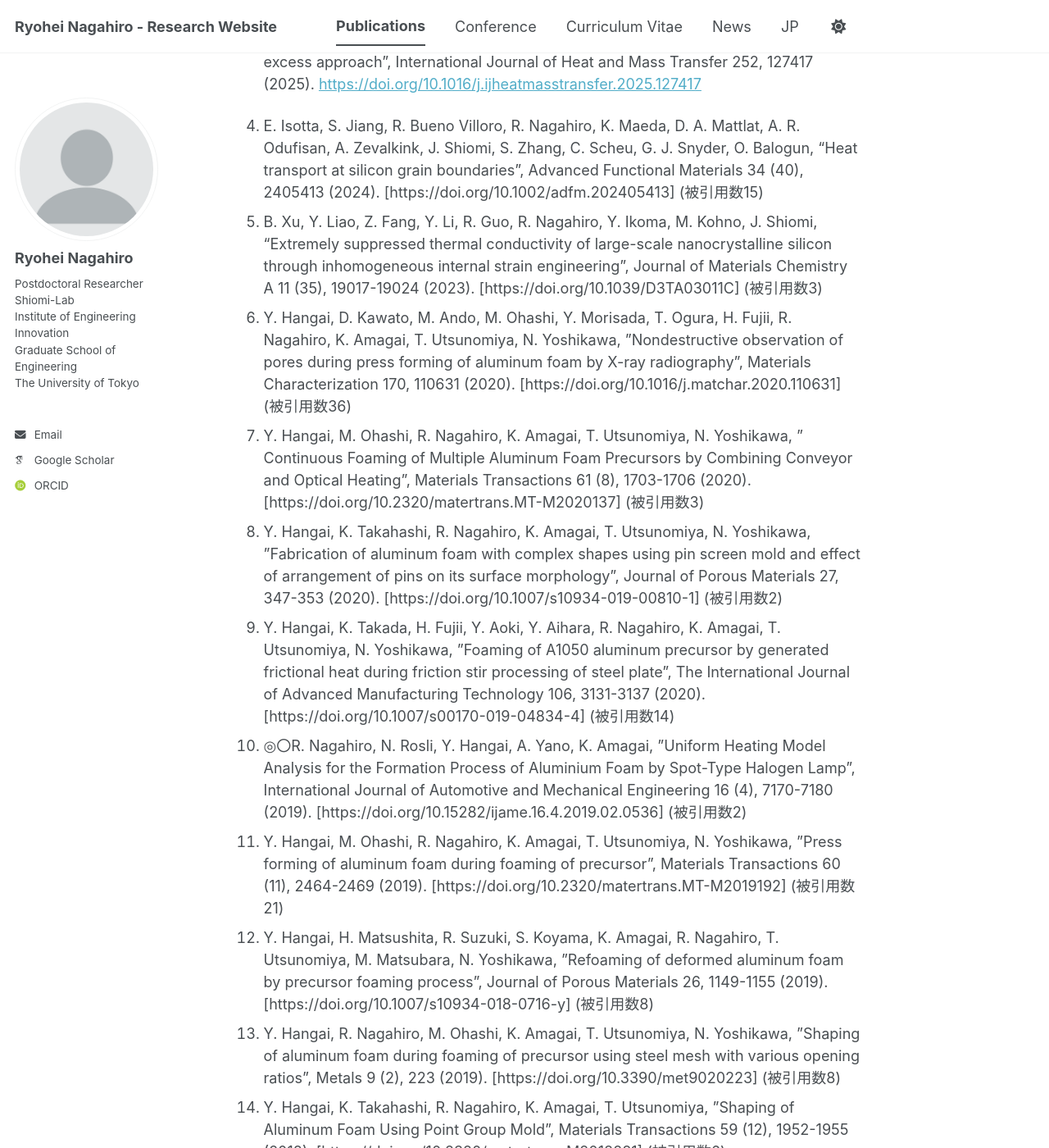
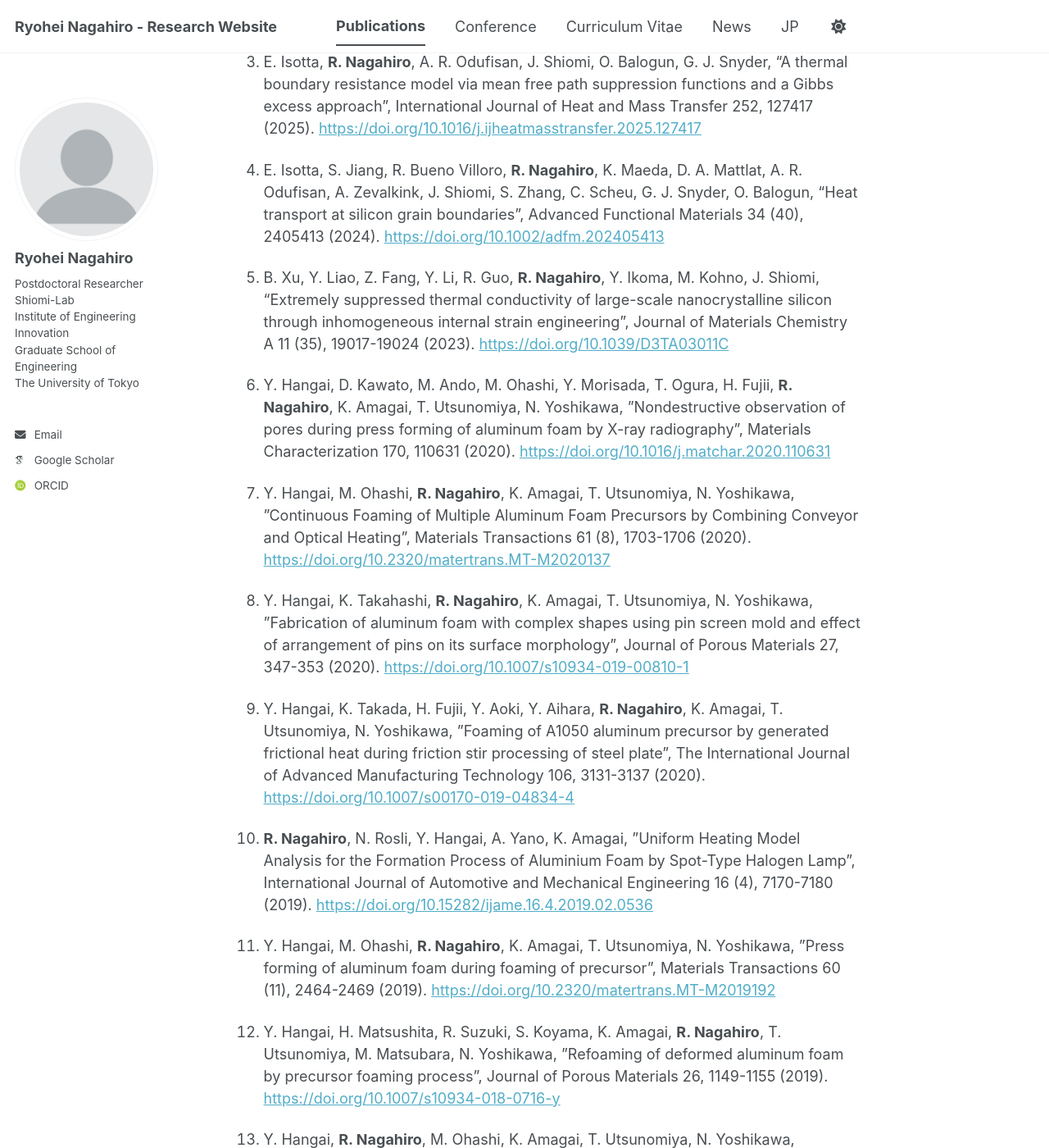
Before and after one commit to ryohei-nagahiro/ryohei-nagahiro.github.io, a Jekyll site: the page built from _pages/publications.md, in a window 1280 px wide and 1400 px high, scrolled down 500 px. Shown: the whole window at 82% size. Built offline with Jekyll 4.4.1, drawn with Linux system fonts in a browser that asks for light colours; some web fonts are replaced; a script bundle is joined from its source files by our own code; library files that are not in the unit come from our copies; some of the changed text lies outside the part shown.

Commit message:
Update publications.md

```diff
--- a/_pages/publications.md
+++ b/_pages/publications.md
@@ -4,29 +4,65 @@
 author_profile: true
 ---
 
+{% if site.author.googlescholar %}
+For a complete list of publications, please see my
+**[Google Scholar profile]({{ site.author.googlescholar }})**.
+{% endif %}
+
 Journal Articles
 -----------------------
-14.	A. R. Odufisan, B. Stern, **R. Nagahiro**, R. Wynnychenko, S. Chanakian, J. Shiomi, E. Isotta, O. Balogun, “The Frequency Domain Thermoreflectance Technique for Thermal Property Measurements”, Journal of Visualized Experiments (JoVE) (226), e68908, (2025). [https://doi.org/10.3791/68908](https://doi.org/10.3791/68908)
+1.	A. R. Odufisan, B. Stern, **R. Nagahiro**, R. Wynnychenko, S. Chanakian, J. Shiomi, E. Isotta, O. Balogun,
+   “The Frequency Domain Thermoreflectance Technique for Thermal Property Measurements”,
+  	Journal of Visualized Experiments (JoVE) (226), e68908, (2025). [https://doi.org/10.3791/68908](https://doi.org/10.3791/68908)
 
-13.	**R. Nagahiro**, B. Xu, S. Terashima, Y. Li, Y. Li, Y. Liao, Z. Fang, C. Shao, M. Ohnishi, S. Kato, E. Iwase, J. Shiomi,
-    “Module-scale silicon 3D softened nanoarchitectures for eco-friendly thermoelectric energy harvesting”,
-   	Materials Today Physics, 57, 101798, (2025). [https://doi.org/10.1016/j.mtphys.2025.101798](https://doi.org/10.1016/j.mtphys.2025.101798)
+1.	**R. Nagahiro**, B. Xu, S. Terashima, Y. Li, Y. Li, Y. Liao, Z. Fang, C. Shao, M. Ohnishi, S. Kato, E. Iwase, J. Shiomi,
+   “Module-scale silicon 3D softened nanoarchitectures for eco-friendly thermoelectric energy harvesting”,
+   Materials Today Physics, 57, 101798, (2025). [https://doi.org/10.1016/j.mtphys.2025.101798](https://doi.org/10.1016/j.mtphys.2025.101798)
 
-12.	E. Isotta, **R. Nagahiro**, A. R. Odufisan, J. Shiomi, O. Balogun, G. J. Snyder,
-    “A thermal boundary resistance model via mean free path suppression functions and a Gibbs excess approach”,
-   	International Journal of Heat and Mass Transfer 252, 127417 (2025).
-   	[https://doi.org/10.1016/j.ijheatmasstransfer.2025.127417](https://doi.org/10.1016/j.ijheatmasstransfer.2025.127417)
+1.	E. Isotta, **R. Nagahiro**, A. R. Odufisan, J. Shiomi, O. Balogun, G. J. Snyder,
+   “A thermal boundary resistance model via mean free path suppression functions and a Gibbs excess approach”,
+   International Journal of Heat and Mass Transfer 252, 127417 (2025). [https://doi.org/10.1016/j.ijheatmasstransfer.2025.127417](https://doi.org/10.1016/j.ijheatmasstransfer.2025.127417)
 
-11.	E. Isotta, S. Jiang, R. Bueno Villoro, R. Nagahiro, K. Maeda, D. A. Mattlat, A. R. Odufisan, A. Zevalkink, J. Shiomi, S. Zhang, C. Scheu, G. J. Snyder, O. Balogun, “Heat transport at silicon grain boundaries”, Advanced Functional Materials 34 (40), 2405413 (2024). [https://doi.org/10.1002/adfm.202405413] (被引用数15)
-10.	B. Xu, Y. Liao, Z. Fang, Y. Li, R. Guo, R. Nagahiro, Y. Ikoma, M. Kohno, J. Shiomi, “Extremely suppressed thermal conductivity of large-scale nanocrystalline silicon through inhomogeneous internal strain engineering”, Journal of Materials Chemistry A 11 (35), 19017-19024 (2023). [https://doi.org/10.1039/D3TA03011C] (被引用数3)
-9.	Y. Hangai, D. Kawato, M. Ando, M. Ohashi, Y. Morisada, T. Ogura, H. Fujii, R. Nagahiro, K. Amagai, T. Utsunomiya, N. Yoshikawa,
-”Nondestructive observation of pores during press forming of aluminum foam by X-ray radiography”, Materials Characterization 170, 110631 (2020). [https://doi.org/10.1016/j.matchar.2020.110631] (被引用数36)
-8.	Y. Hangai, M. Ohashi, R. Nagahiro, K. Amagai, T. Utsunomiya, N. Yoshikawa, ” Continuous Foaming of Multiple Aluminum Foam Precursors by Combining Conveyor and Optical Heating”, Materials Transactions 61 (8), 1703-1706 (2020). [https://doi.org/10.2320/matertrans.MT-M2020137] (被引用数3)
-7.	Y. Hangai, K. Takahashi, R. Nagahiro, K. Amagai, T. Utsunomiya, N. Yoshikawa, ”Fabrication of aluminum foam with complex shapes using pin screen mold and effect of arrangement of pins on its surface morphology”, Journal of Porous Materials 27, 347-353 (2020).
-[https://doi.org/10.1007/s10934-019-00810-1] (被引用数2)
-6.	Y. Hangai, K. Takada, H. Fujii, Y. Aoki, Y. Aihara, R. Nagahiro, K. Amagai, T. Utsunomiya, N. Yoshikawa, ”Foaming of A1050 aluminum precursor by generated frictional heat during friction stir processing of steel plate”, The International Journal of Advanced Manufacturing Technology 106, 3131-3137 (2020). [https://doi.org/10.1007/s00170-019-04834-4] (被引用数14)
-5.	◎〇R. Nagahiro, N. Rosli, Y. Hangai, A. Yano, K. Amagai, ”Uniform Heating Model Analysis for the Formation Process of Aluminium Foam by Spot-Type Halogen Lamp”, International Journal of Automotive and Mechanical Engineering 16 (4), 7170-7180 (2019). [https://doi.org/10.15282/ijame.16.4.2019.02.0536] (被引用数2)
-4.	Y. Hangai, M. Ohashi, R. Nagahiro, K. Amagai, T. Utsunomiya, N. Yoshikawa, ”Press forming of aluminum foam during foaming of precursor”, Materials Transactions 60 (11), 2464-2469 (2019). [https://doi.org/10.2320/matertrans.MT-M2019192] (被引用数21)
-3.	Y. Hangai, H. Matsushita, R. Suzuki, S. Koyama, K. Amagai, R. Nagahiro, T. Utsunomiya, M. Matsubara, N. Yoshikawa, ”Refoaming of deformed aluminum foam by precursor foaming process”, Journal of Porous Materials 26, 1149-1155 (2019). [https://doi.org/10.1007/s10934-018-0716-y] (被引用数8)
-2.	Y. Hangai, R. Nagahiro, M. Ohashi, K. Amagai, T. Utsunomiya, N. Yoshikawa, ”Shaping of aluminum foam during foaming of precursor using steel mesh with various opening ratios”, Metals 9 (2), 223 (2019). [https://doi.org/10.3390/met9020223] (被引用数8)
-1.	Y. Hangai, K. Takahashi, R. Nagahiro, K. Amagai, T. Utsunomiya, ”Shaping of Aluminum Foam Using Point Group Mold”, Materials Transactions 59 (12), 1952-1955 (2018). [https://doi.org/10.2320/matertrans.M2018281] (被引用数6)
+1.	E. Isotta, S. Jiang, R. Bueno Villoro, **R. Nagahiro**, K. Maeda, D. A. Mattlat, A. R. Odufisan, A. Zevalkink, J. Shiomi, S. Zhang, C. Scheu, G. J. Snyder, O. Balogun,
+   “Heat transport at silicon grain boundaries”,
+  	Advanced Functional Materials 34 (40), 2405413 (2024). [https://doi.org/10.1002/adfm.202405413](https://doi.org/10.1002/adfm.202405413)
+
+1.	B. Xu, Y. Liao, Z. Fang, Y. Li, R. Guo, **R. Nagahiro**, Y. Ikoma, M. Kohno, J. Shiomi,
+   “Extremely suppressed thermal conductivity of large-scale nanocrystalline silicon through inhomogeneous internal strain engineering”,
+  	Journal of Materials Chemistry A 11 (35), 19017-19024 (2023). [https://doi.org/10.1039/D3TA03011C](https://doi.org/10.1039/D3TA03011C)
+
+1.	Y. Hangai, D. Kawato, M. Ando, M. Ohashi, Y. Morisada, T. Ogura, H. Fujii, **R. Nagahiro**, K. Amagai, T. Utsunomiya, N. Yoshikawa,
+   ”Nondestructive observation of pores during press forming of aluminum foam by X-ray radiography”,
+  	Materials Characterization 170, 110631 (2020). [https://doi.org/10.1016/j.matchar.2020.110631](https://doi.org/10.1016/j.matchar.2020.110631)
+
+1.	Y. Hangai, M. Ohashi, **R. Nagahiro**, K. Amagai, T. Utsunomiya, N. Yoshikawa,
+   ”Continuous Foaming of Multiple Aluminum Foam Precursors by Combining Conveyor and Optical Heating”,
+   Materials Transactions 61 (8), 1703-1706 (2020). [https://doi.org/10.2320/matertrans.MT-M2020137](https://doi.org/10.2320/matertrans.MT-M2020137)
+
+1.	Y. Hangai, K. Takahashi, **R. Nagahiro**, K. Amagai, T. Utsunomiya, N. Yoshikawa,
+   ”Fabrication of aluminum foam with complex shapes using pin screen mold and effect of arrangement of pins on its surface morphology”,
+  	Journal of Porous Materials 27, 347-353 (2020). [https://doi.org/10.1007/s10934-019-00810-1](https://doi.org/10.1007/s10934-019-00810-1)
+
+1.	Y. Hangai, K. Takada, H. Fujii, Y. Aoki, Y. Aihara, **R. Nagahiro**, K. Amagai, T. Utsunomiya, N. Yoshikawa,
+   ”Foaming of A1050 aluminum precursor by generated frictional heat during friction stir processing of steel plate”,
+  	The International Journal of Advanced Manufacturing Technology 106, 3131-3137 (2020). [https://doi.org/10.1007/s00170-019-04834-4](https://doi.org/10.1007/s00170-019-04834-4)
+
+1.	**R. Nagahiro**, N. Rosli, Y. Hangai, A. Yano, K. Amagai,
+   ”Uniform Heating Model Analysis for the Formation Process of Aluminium Foam by Spot-Type Halogen Lamp”,
+  	International Journal of Automotive and Mechanical Engineering 16 (4), 7170-7180 (2019). [https://doi.org/10.15282/ijame.16.4.2019.02.0536](https://doi.org/10.15282/ijame.16.4.2019.02.0536)
+
+1.	Y. Hangai, M. Ohashi, **R. Nagahiro**, K. Amagai, T. Utsunomiya, N. Yoshikawa,
+   ”Press forming of aluminum foam during foaming of precursor”,
+  	Materials Transactions 60 (11), 2464-2469 (2019). [https://doi.org/10.2320/matertrans.MT-M2019192](https://doi.org/10.2320/matertrans.MT-M2019192)
+
+1.	Y. Hangai, H. Matsushita, R. Suzuki, S. Koyama, K. Amagai, **R. Nagahiro**, T. Utsunomiya, M. Matsubara, N. Yoshikawa,
+   ”Refoaming of deformed aluminum foam by precursor foaming process”,
+  	Journal of Porous Materials 26, 1149-1155 (2019). [https://doi.org/10.1007/s10934-018-0716-y](https://doi.org/10.1007/s10934-018-0716-y)
+
+1.	Y. Hangai, **R. Nagahiro**, M. Ohashi, K. Amagai, T. Utsunomiya, N. Yoshikawa,
+   ”Shaping of aluminum foam during foaming of precursor using steel mesh with various opening ratios”,
+  	Metals 9 (2), 223 (2019). [https://doi.org/10.3390/met9020223](https://doi.org/10.3390/met9020223)
+
+1.	Y. Hangai, K. Takahashi, **R. Nagahiro**, K. Amagai, T. Utsunomiya,
+   ”Shaping of Aluminum Foam Using Point Group Mold”,
+  	Materials Transactions 59 (12), 1952-1955 (2018). [https://doi.org/10.2320/matertrans.M2018281](https://doi.org/10.2320/matertrans.M2018281)
```
